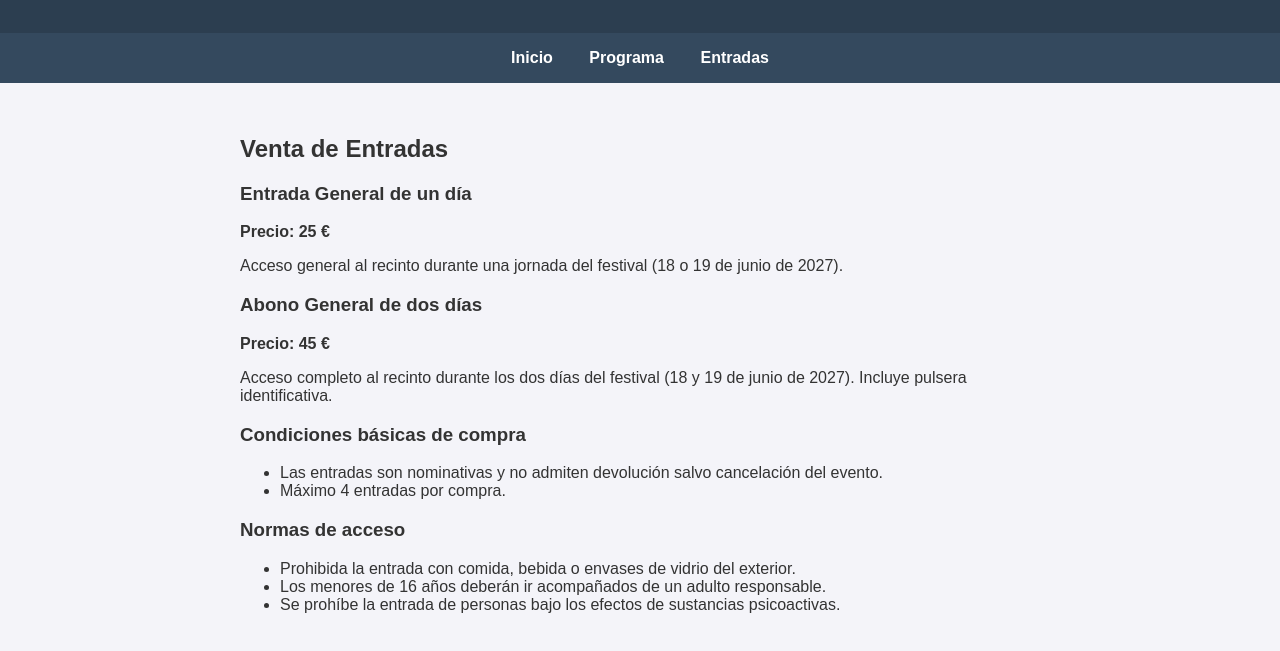
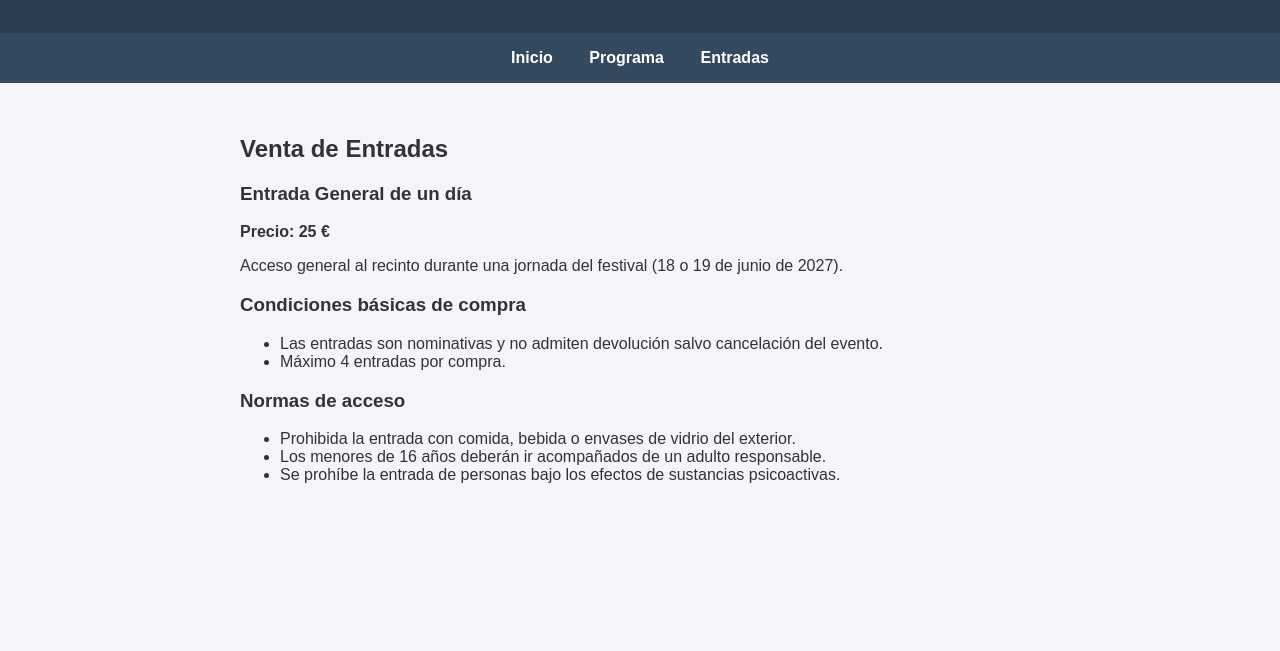
Before and after one commit to gonzalezprieto/festival-dam-2027, a plain HTML site: page entradas.html in a window 1280 px wide. Shown: the part 111-762 px from the top of the page. Drawn offline with Linux system fonts and the light colour scheme.

Commit message:
Revert "Añadido abono de dos días, entrada VIP y tabla comparativa de tarifas"

```diff
--- a/entradas.html
+++ b/entradas.html
@@ -22,11 +22,6 @@
             <p>Acceso general al recinto durante una jornada del festival (18 o 19 de junio de 2027).</p>
         </section>
         <section>
-            <h3>Abono General de dos días</h3>
-            <p><strong>Precio: 45 €</strong></p>
-            <p>Acceso completo al recinto durante los dos días del festival (18 y 19 de junio de 2027). Incluye pulsera identificativa.</p>
-        </section>
-        <section>
             <h3>Condiciones básicas de compra</h3>
             <ul>
                 <li>Las entradas son nominativas y no admiten devolución salvo cancelación del evento.</li>
```
Also changed, not shown: index.html (+1 -1 lines).
